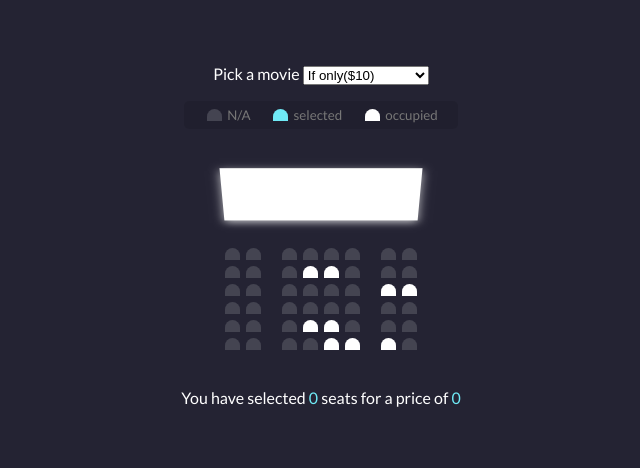
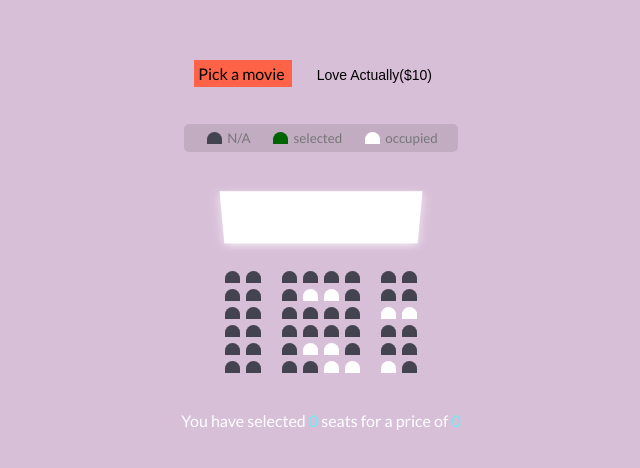
Before and after one commit to Jonghui-js/20-web-projects, a plain HTML site: page MOVIE/index.html in a window 1280 px wide. Shown: the part 162-630 px from the top of the page, without its empty margins (319-959 px from the left). Drawn offline with Linux system fonts and the light colour scheme.

Commit message:
project03_tutorial version

```diff
--- a/MOVIE/index.html
+++ b/MOVIE/index.html
@@ -9,12 +9,12 @@
   </head>
   <body>
     <div class="movie-container">
-      <label>Pick a movie</label>
+      <label> Pick a movie </label>
       <select id="movie">
-        <option value="10">If only($10)</option>
-        <option value="12">Joker($12)</option>
-        <option value="8">Toy story($8)</option>
-        <option value="9">The Lion king($9)</option>
+        <option value="10">Love Actually($10)</option>
+        <option value="12">Lala Land($12)</option>
+        <option value="8">About Time($8)</option>
+        <option value="9">Notting Hill($9)</option>
       </select>
     </div>
 
--- a/MOVIE/script.js
+++ b/MOVIE/script.js
@@ -69,4 +69,5 @@ container.addEventListener('click', e => {
   //console.log(e.target);
 });
 
+
 updateSelectedCount();
--- a/MOVIE/style.css
+++ b/MOVIE/style.css
@@ -5,7 +5,7 @@
 }
 
 body {
-  background-color: #242333;
+  background-color: thistle;
   color: #fff;
   display: flex;
   flex-direction: column;
@@ -16,14 +16,19 @@ body {
   margin: 0;
 }
 
-.movie-containter {
+.movie-container {
   margin: 20px 0;
+  align-items: center;
+  justify-content: center;
 }
-
-.movie-containter select {
-  background-color: #fff;
-  border: 0;
-  border-radius: 5px;
+.movie-container label {
+  background-color: tomato;
+  color: black;
+  padding: 4px;
+}
+.movie-container select {
+  background-color: thistle;
+  border: none;
   font-size: 14px;
   margin-left: 10px;
   padding: 5px 15px 5px 15px;
@@ -47,7 +52,7 @@ body {
 }
 
 .seat.selected {
-  background-color: #6feaf6;
+  background-color: darkgreen;
 }
 
 .seat.occupied {
--- a/VIDEO-PLAYER/script.js
+++ b/VIDEO-PLAYER/script.js
@@ -32,12 +32,12 @@ function updateProgress() {
 
   let mins = Math.floor(video.currentTime / 60);
   if (mins < 10) {
-    mins = '0' + String(mins);
+    mins = `0${String(mins)}`;
   }
 
   let secs = Math.floor(video.currentTime % 60);
   if (secs < 10) {
-    secs = '0' + String(secs);
+    secs = `0${String(secs)}`;
   }
 
   timestamp.innerHTML = `${mins}:${secs}`;
```
Also changed, not shown: 1 other file.
